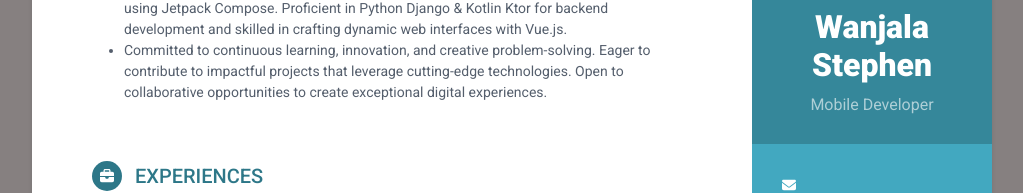
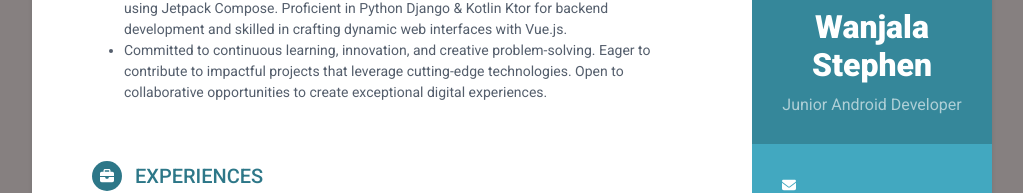
Before and after one commit to zephania002/My-portfolio, a Vue app: page / in a window 1280 px wide. Shown: the part 181-374 px from the top of the page, without its empty margins (128-1151 px from the left). Built offline with nearby package versions, Linux system fonts and the light colour scheme; the HTML template or start-up script is replaced by a standard one.

Commit message:
Tagline update

```diff
--- a/src/components/SideBar.vue
+++ b/src/components/SideBar.vue
@@ -9,7 +9,7 @@ import  Socials from './Socials.vue';
             <div class="profile-container">
                 <img class="profile" src="../assets/images/profile.png" alt="profile image" />
                 <h1 class="name">Wanjala Stephen</h1>
-                <h3 class="tagline">Mobile Developer</h3>
+                <h3 class="tagline">Junior Android Developer</h3>
             </div><!--//profile-container-->
 
             <Socials />
```
